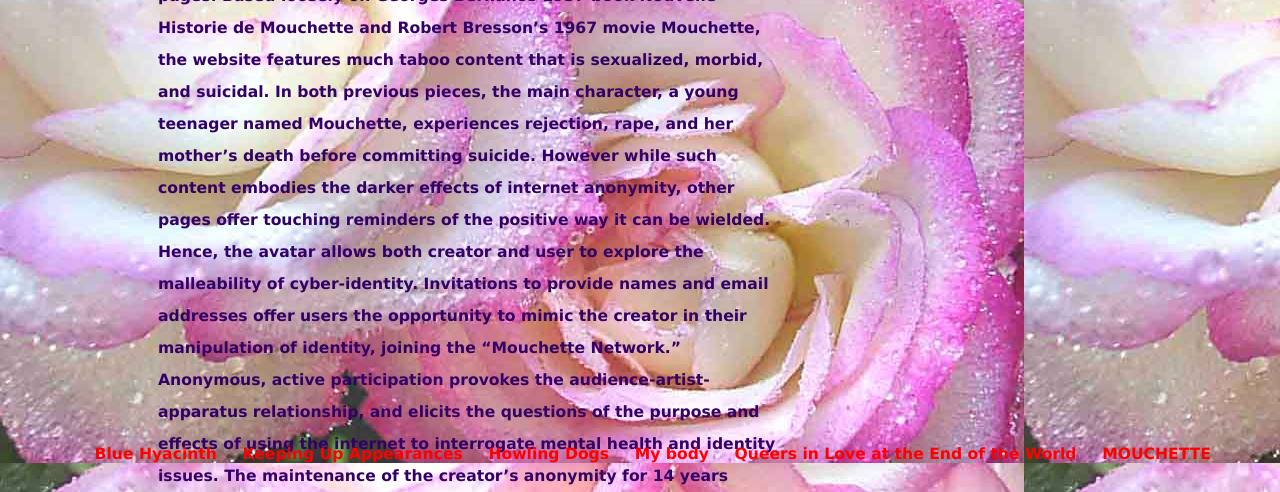
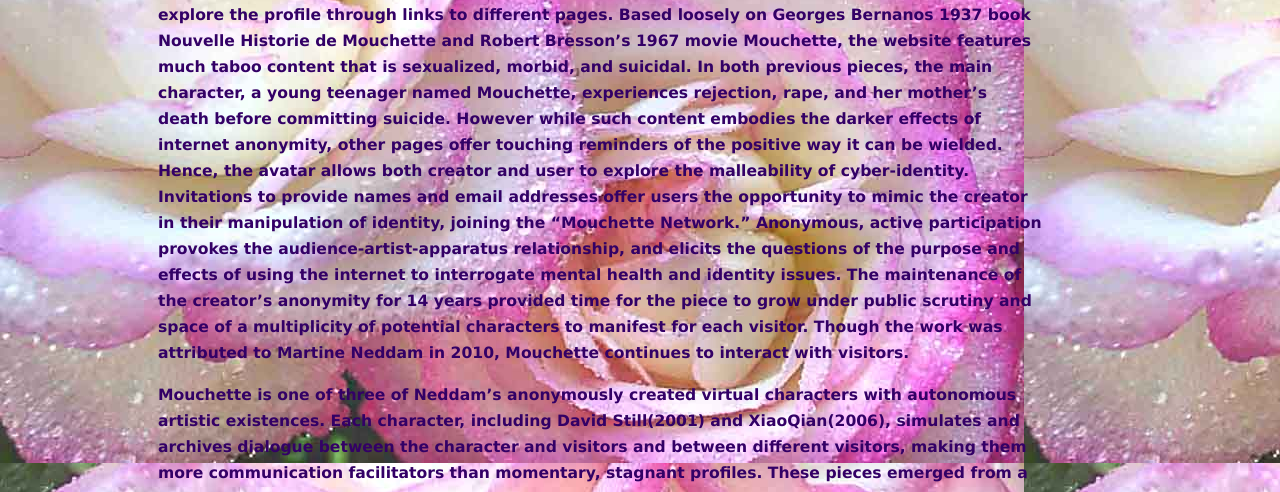
Before and after one commit to chakohi/virtual_dissent, a plain HTML site: page mouchette/index.html in a window 1280 px wide. Shown: the part 308-800 px from the top of the page. Drawn offline with Linux system fonts and the light colour scheme.

Commit message:
f*** mouchette

```diff
--- a/mouchette/index.html
+++ b/mouchette/index.html
@@ -8,6 +8,8 @@
 </head>
 
 <body>
+    <div id="mainContainer">
+        <div id="subContainer">
             <img src="header.jpg" class="childphoto">
             <div class="checkbox">
                 <input type="checkbox" id="text1" name="text1">
@@ -22,18 +24,20 @@
             <div class="text">
                 <p>
                     A profile for a pre-pubescent female artist greets users on the landing page and invites them to explore the profile through links to different pages. Based loosely on Georges Bernanos 1937 book Nouvelle Historie de Mouchette and Robert Bresson’s 1967
-            movie Mouchette, the website features much taboo content that is sexualized, morbid, and suicidal. In both previous pieces, the main character, a young teenager named Mouchette, experiences rejection, rape, and her mother’s death before committing
-            suicide. However while such content embodies the darker effects of internet anonymity, other pages offer touching reminders of the positive way it can be wielded. Hence, the avatar allows both creator and user to explore the malleability of
-            cyber-identity. Invitations to provide names and email addresses offer users the opportunity to mimic the creator in their manipulation of identity, joining the “Mouchette Network.” Anonymous, active participation provokes the audience-artist-apparatus
-            relationship, and elicits the questions of the purpose and effects of using the internet to interrogate mental health and identity issues. The maintenance of the creator’s anonymity for 14 years provided time for the piece to grow under public
-            scrutiny and space of a multiplicity of potential characters to manifest for each visitor. Though the work was attributed to Martine Neddam in 2010, Mouchette continues to interact with visitors.
+                    movie Mouchette, the website features much taboo content that is sexualized, morbid, and suicidal. In both previous pieces, the main character, a young teenager named Mouchette, experiences rejection, rape, and her mother’s death before
+                    committing suicide. However while such content embodies the darker effects of internet anonymity, other pages offer touching reminders of the positive way it can be wielded. Hence, the avatar allows both creator and user to explore
+                    the malleability of cyber-identity. Invitations to provide names and email addresses offer users the opportunity to mimic the creator in their manipulation of identity, joining the “Mouchette Network.” Anonymous, active participation
+                    provokes the audience-artist-apparatus relationship, and elicits the questions of the purpose and effects of using the internet to interrogate mental health and identity issues. The maintenance of the creator’s anonymity for 14 years
+                    provided time for the piece to grow under public scrutiny and space of a multiplicity of potential characters to manifest for each visitor. Though the work was attributed to Martine Neddam in 2010, Mouchette continues to interact with
+                    visitors.
                 </p>
                 <p>
                     Mouchette is one of three of Neddam’s anonymously created virtual characters with autonomous artistic existences. Each character, including David Still(2001) and XiaoQian(2006), simulates and archives dialogue between the character and visitors and between
-            different visitors, making them more communication facilitators than momentary, stagnant profiles. These pieces emerged from a long-standing and ongoing exploration of language as a raw material for art with several Neddam’s early works, such
-            as There Is No Copyright On Laws (1994) and Walk on Me featuring installations of text into space. After relinquishing anonymity of her virtual characters, Neddam has brought this work into the public space and experimented with new ways of
-            creating characters. Her most recent and ongoing work is MyDesktopLife (2014). She holds teaching positions at Rietveld Academy in Amsterdam and the University of Quebec in Montreal in Visual and Media Arts.
+                    different visitors, making them more communication facilitators than momentary, stagnant profiles. These pieces emerged from a long-standing and ongoing exploration of language as a raw material for art with several Neddam’s early
+                    works, such as There Is No Copyright On Laws (1994) and Walk on Me featuring installations of text into space. After relinquishing anonymity of her virtual characters, Neddam has brought this work into the public space and experimented
+                    with new ways of creating characters. Her most recent and ongoing work is MyDesktopLife (2014). She holds teaching positions at Rietveld Academy in Amsterdam and the University of Quebec in Montreal in Visual and Media Arts.
                 </p>
+            </div>
         </div>
         <footer id="footer">
             <a class="project-link" style="display:block" href="../bluehyacinth/index.html">Blue Hyacinth</a>
@@ -44,4 +48,5 @@
             <a class="project-link" style="display:block" href="../mouchette/index.html">MOUCHETTE</a>
         </footer>
         <img src="http://mouchette.org/nom/ant.gif" class="ant">
+    </div>
 </body>
--- a/mouchette/style.css
+++ b/mouchette/style.css
@@ -13,23 +13,26 @@ a {
 }
 
 .childphoto {
+    /* position: absolute; */
     width: 4%;
     margin-left: 3%;
     float: left;
 }
 
 .checkbox {
-    position: absolute;
+    /* position: absolute; */
     margin-left: 450px;
     margin-top: 0;
 }
 
 .text {
-    position: absolute;
+    position: relative;
     margin-top: 200px;
     margin-left: 150px;
-    margin-right: 500px;
-    line-height: 32px;
+    margin-bottom: 2.5rem;
+    width: 70%;
+    /* margin-right: 500px; */
+    line-height: 26px;
     font-size: 1.2em;
 }
 
@@ -40,21 +43,32 @@ a {
     width: 200px;
 }
 
+#mainContainer {
+    position: relative;
+    min-height: 100vh;
+    /* background-color: black; */
+}
+
+#subContainer {
+    padding-bottom: 2.5rem;
+}
+
 #footer {
     width: 100%;
     display: flex;
-    justify-content: space-between;
-    flex-direction: row;
+    position: absolute;
+    bottom: 0;
+    /* left: 0; */
+    /* right: 0; */
+    /* justify-content: space-between; */
+    /* flex-direction: row; */
     align-items: center;
     justify-content: center;
     margin-bottom: 1%;
     margin-left: 1%;
     margin-right: 1%;
-    position: fixed;
-    height: 50px;
-    bottom: 0px;
-    left: 0px;
-    right: 0px;
+    /* margin-top: 20%; */
+    height: 2.5rem;
 }
 
 .project-link {
```
Lines whose indentation alone changed are shown as unchanged.
